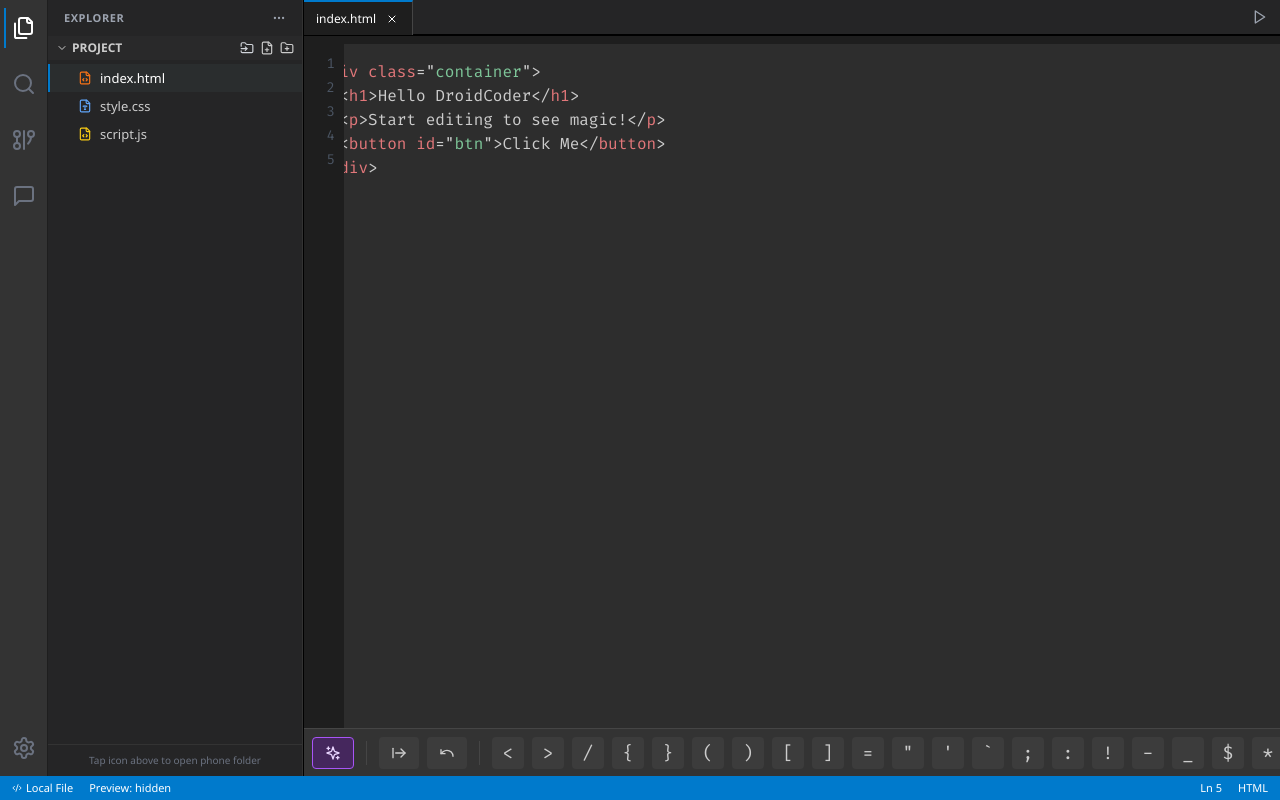
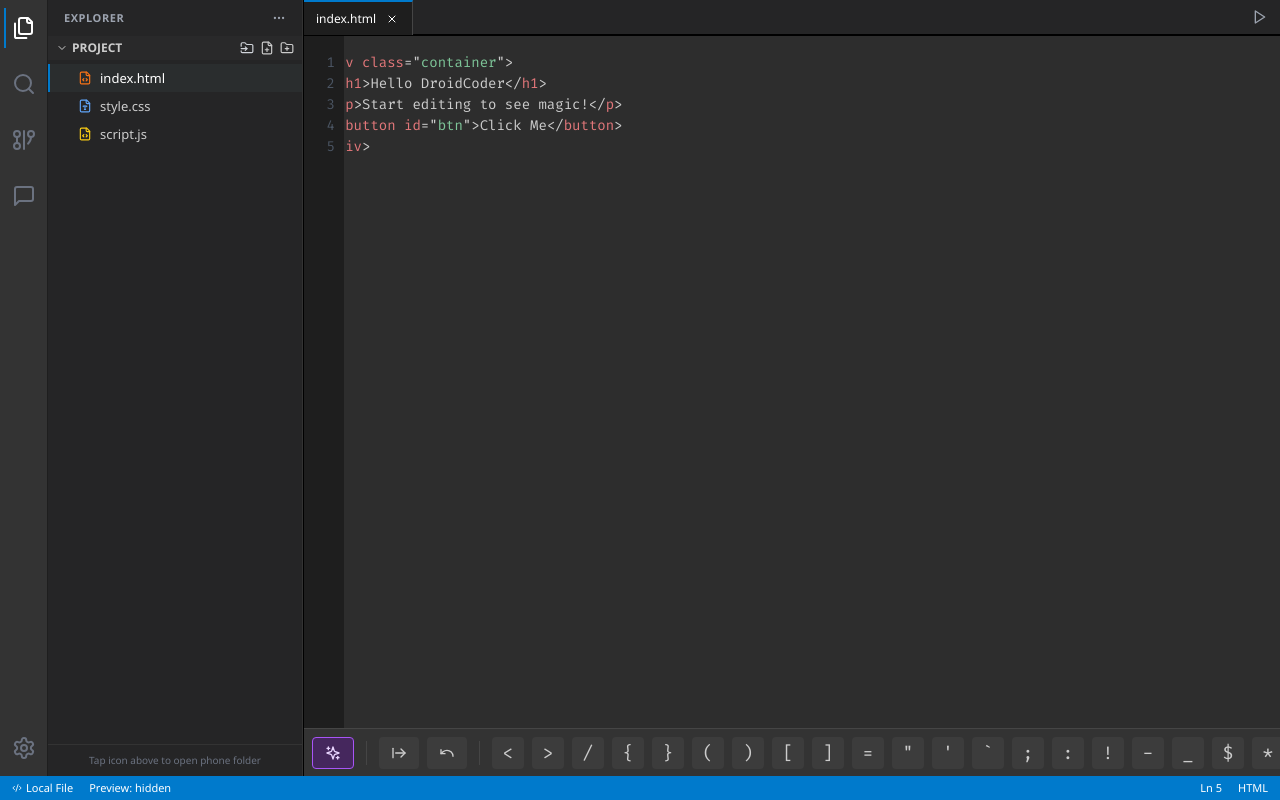
Before and after one commit to ganeshkolate014-byte/Vscode, a React (Vite) app: page / in a window 1280 px wide. Built offline with nearby package versions, Linux system fonts and the light colour scheme.

Commit message:
feat(CodeEditor): Improve CSS color preview highlighting
Enhances the CSS color preview functionality in the code editor by refining the Prism.js grammar and adding a hook to apply background colors and text shadows to color tokens. This improves visual feedback for CSS color values.

```diff
--- a/components/CodeEditor.tsx
+++ b/components/CodeEditor.tsx
@@ -40,7 +40,6 @@ export const CodeEditor: React.FC<CodeEditorProps> = ({ code, language, onChange
 
   // Syntax Highlighting & Color Preview
   useEffect(() => {
-    // 1. Extend CSS grammar to better catch whole color strings including Hex, RGB, HSL
     if (Prism.languages.css) {
         Prism.languages.css['color-preview'] = {
             pattern: /\b(?:#[\da-f]{3,8}|(?:rgb|hsl)a?\((?:(?:\s*\d+\s*%?)\s*,){2}(?:\s*\d+\s*%?)\s*(?:,\s*(?:0|1|0?\.\d+)\s*)?\))\b/i,
@@ -48,13 +47,6 @@ export const CodeEditor: React.FC<CodeEditorProps> = ({ code, language, onChange
         };
     }
 
-    // 2. Add hook to style the color tokens
-    // We remove any existing 'wrap' hooks to avoid duplication if effect re-runs (though Prism hooks are global, this is a bit hacky but safe for this single-instance app usage)
-    // Actually, Prism hooks are global. We should add it once ideally.
-    // However, checking if it exists is hard. We'll just add it. Repeated adds might stack, so we'll accept that risk or try to minimize.
-    // For a robust app, we'd move this outside the component, but here we keep it localized.
-
-    // We will use a unique property on the token to identify it
     const hookId = 'css-color-preview-hook';
     // @ts-ignore
     if (!window[hookId]) {
@@ -63,9 +55,6 @@ export const CodeEditor: React.FC<CodeEditorProps> = ({ code, language, onChange
 
         Prism.hooks.add('wrap', (env) => {
             if (env.type === 'color-preview' || (env.type === 'color' && env.language === 'css')) {
-                // Apply background color equal to the content (the color code)
-                // Use text-shadow to ensure text is readable regardless of background
-                // Use outline to create a "box" effect without changing layout width
                 env.attributes.style = `
                     background-color: ${env.content};
                     color: rgba(255,255,255,0.9);
@@ -156,7 +145,7 @@ export const CodeEditor: React.FC<CodeEditorProps> = ({ code, language, onChange
   const triggerAiSuggestion = async (currentVal: string, cursor: number) => {
       const requestId = activeRequestRef.current;
 
-      // Don't trigger if cursor moved away in the meantime (basic check)
+      // Don't trigger if cursor moved away in the meantime
       if (textareaRef.current?.selectionStart !== cursor) return;
 
       setIsAiLoading(true);
@@ -165,7 +154,6 @@ export const CodeEditor: React.FC<CodeEditorProps> = ({ code, language, onChange
       try {
         const completion = await completeCode(textBefore, language);
 
-        // If user typed while we were waiting, discard result
         if (requestId !== activeRequestRef.current) {
             setIsAiLoading(false);
             return;
@@ -181,7 +169,6 @@ export const CodeEditor: React.FC<CodeEditorProps> = ({ code, language, onChange
       } catch (e) {
           // ignore
       } finally {
-          // Only turn off loading if we are still the active request
           if (requestId === activeRequestRef.current) {
              setIsAiLoading(false);
           }
@@ -229,7 +216,6 @@ export const CodeEditor: React.FC<CodeEditorProps> = ({ code, language, onChange
          before = val.substring(0, cursorPos - abbr.length);
          after = val.substring(cursorPos);
     } else if (suggestion.label === 'AI Suggestion') {
-         // AI Suggestion appends
          before = val.substring(0, cursorPos);
          after = val.substring(cursorPos);
     } else {
@@ -239,7 +225,6 @@ export const CodeEditor: React.FC<CodeEditorProps> = ({ code, language, onChange
         after = val.substring(cursorPos);
     }
 
-    // FIX: prevent double < if user typed <div and we insert <div>
     if (insertion.startsWith('<') && before.trimEnd().endsWith('<')) {
         const lastOpenBracket = before.lastIndexOf('<');
         if (lastOpenBracket !== -1) {
@@ -273,7 +258,6 @@ export const CodeEditor: React.FC<CodeEditorProps> = ({ code, language, onChange
     const cursorPos = textareaRef.current.selectionStart;
     const textBeforeCursor = val.slice(0, cursorPos);
 
-    // Increment request ref so passive timer doesn't overwrite this
     activeRequestRef.current++;
 
     try {
@@ -350,6 +334,25 @@ export const CodeEditor: React.FC<CodeEditorProps> = ({ code, language, onChange
       textareaRef.current?.focus();
   };
 
+  // Explicit shared styles for exact alignment
+  const sharedEditorStyles: React.CSSProperties = {
+    fontFamily: '"Fira Code", monospace',
+    fontSize: '14px',
+    lineHeight: '21px', // Exact 1.5 line height (14 * 1.5)
+    padding: '16px', // Standard padding
+    paddingBottom: '150px', // Extra scrolling space
+    border: 'none',
+    margin: 0,
+    whiteSpace: 'pre',
+    wordWrap: 'normal',
+    overflowWrap: 'normal',
+    tabSize: 2,
+    boxSizing: 'border-box',
+    fontVariantLigatures: 'none',
+    width: '100%',
+    height: '100%',
+  };
+
   return (
     <div className="relative w-full h-full flex flex-col bg-vscode-bg">
       {/* Suggestions Widget */}
@@ -376,16 +379,10 @@ export const CodeEditor: React.FC<CodeEditorProps> = ({ code, language, onChange
 
       <div className="relative flex-1 overflow-hidden" style={{ cursor: 'text' }} onClick={() => textareaRef.current?.focus()}>
         {/* Line Numbers Gutter */}
-        <div className="absolute top-0 left-0 w-10 h-full bg-vscode-bg border-r border-transparent text-gray-600 font-mono text-sm pt-4 pr-2 text-right select-none z-20 hidden sm:block" style={{ lineHeight: '1.5rem', paddingTop: '1rem' }}>
+        <div className="absolute top-0 left-0 w-10 h-full bg-vscode-bg border-r border-transparent text-gray-600 font-mono text-sm pt-4 pr-2 text-right select-none z-20 hidden sm:block" style={{ lineHeight: '21px', paddingTop: '16px' }}>
            {code.split('\n').map((_, i) => <div key={i}>{i+1}</div>)}
         </div>
 
-        {/*
-            CRITICAL FIX:
-            Textarea and Pre must have IDENTICAL font styling, padding, and positioning.
-            Textarea color is transparent so we only see the caret.
-            Pre contains the colors.
-        */}
         <textarea
           ref={textareaRef}
           value={code}
@@ -396,11 +393,9 @@ export const CodeEditor: React.FC<CodeEditorProps> = ({ code, language, onChange
           autoCorrect="off"
           autoCapitalize="none"
           autoComplete="off"
-          className="absolute top-0 left-0 w-full h-full font-mono text-sm code-input resize-none outline-none z-10 leading-relaxed"
+          className="absolute top-0 left-0 outline-none z-10 code-input resize-none"
           style={{
-            whiteSpace: 'pre',
-            lineHeight: '1.5rem',
-            padding: '1rem 1rem 10rem 1rem', /* Extra bottom padding for mobile keyboard/toolbar */
+            ...sharedEditorStyles,
             color: 'transparent',
             background: 'transparent',
             caretColor: 'white',
@@ -410,11 +405,10 @@ export const CodeEditor: React.FC<CodeEditorProps> = ({ code, language, onChange
         <pre
           ref={preRef}
           aria-hidden="true"
-          className={`absolute top-0 left-0 w-full h-full m-0 font-mono text-sm pointer-events-none z-0 leading-relaxed language-${language}`}
+          className={`absolute top-0 left-0 pointer-events-none z-0 language-${language}`}
           style={{
-            whiteSpace: 'pre',
-            lineHeight: '1.5rem',
-            padding: '1rem 1rem 10rem 1rem', /* Must match textarea EXACTLY */
+            ...sharedEditorStyles,
+            overflow: 'hidden' // Scrolling handled by textarea via sync
           }}
         >
           {code}
```
